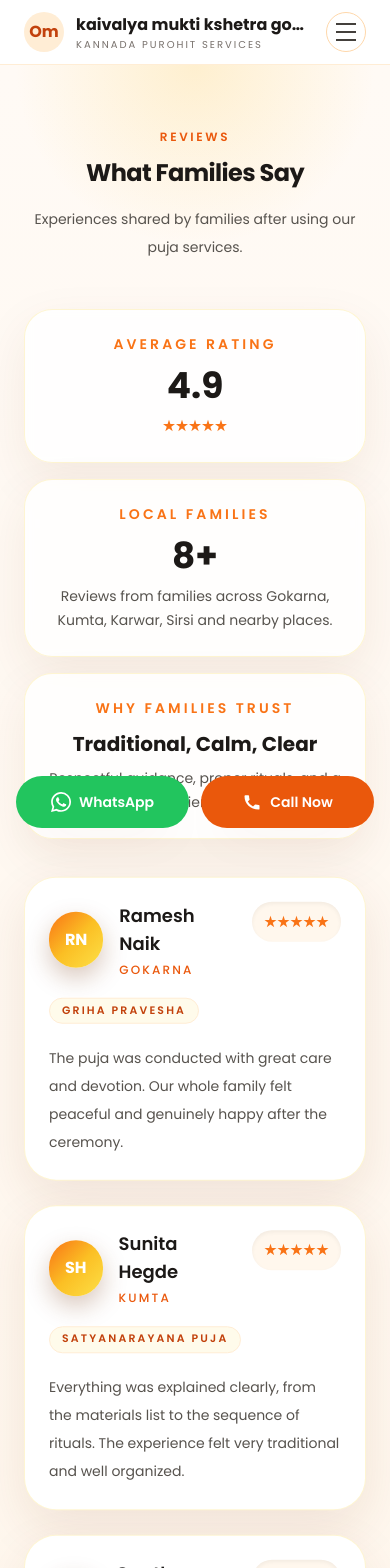
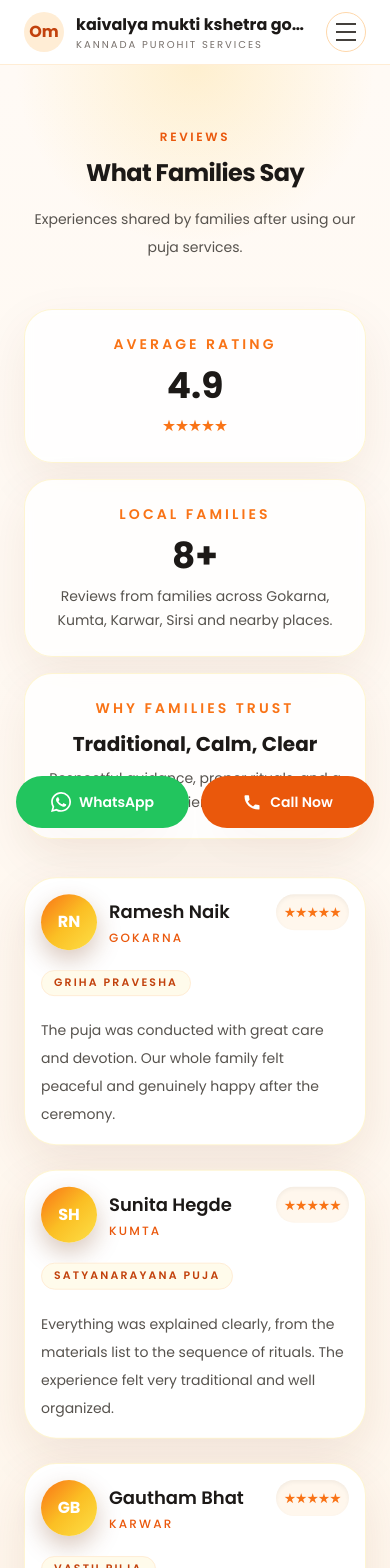
Before and after one commit to manjeshpatagar/Gokarn_purohit, a Next.js app: page /reviews in a window 390 px wide. Shown: the top 1568 px of the page. Built offline with nearby package versions, Linux system fonts and the light colour scheme.

Commit message:
improve review page responsiveness for all screen

```diff
--- a/app/reviews/ReviewsPageClient.tsx
+++ b/app/reviews/ReviewsPageClient.tsx
@@ -107,9 +107,9 @@ export function ReviewsPageClient() {
                   <div className="absolute left-5 top-5 inline-flex rounded-full border border-white/20 bg-black/25 px-4 py-2 text-[0.7rem] font-semibold uppercase tracking-[0.26em] text-white backdrop-blur-md">
                     {roomContent.badge}
                   </div>
-                  <div className="absolute inset-x-0 bottom-0 p-6 text-white sm:p-7">
-                    <h3 className="text-2xl font-bold">{roomContent.featureTitle}</h3>
-                    <p className="mt-3 max-w-2xl text-sm leading-7 text-orange-50/90">
+                  <div className="absolute inset-x-0 bottom-0 p-3 text-white sm:p-7">
+                    <h3 className="text-base font-bold leading-tight sm:text-2xl">{roomContent.featureTitle}</h3>
+                    <p className="mt-1 max-w-2xl text-[9px] leading-4 text-orange-50/90 sm:mt-3 sm:text-sm sm:leading-7">
                       {roomContent.featureBody}
                     </p>
                   </div>
@@ -119,9 +119,9 @@ export function ReviewsPageClient() {
                 {roomImages.slice(1).map((image, index) => (
                   <article
                     key={image}
-                    className="group overflow-hidden rounded-[1.6rem] border border-amber-100 bg-white/90 shadow-[0_20px_55px_rgba(120,53,15,0.1)] backdrop-blur-sm"
+                    className="group overflow-hidden rounded-[1.6rem] border border-amber-100 bg-white/90 shadow-[0_20px_55px_rgba(120,53,15,0.1)] backdrop-blur-sm lg:h-full"
                   >
-                    <div className="relative aspect-[4/3] overflow-hidden">
+                    <div className="relative aspect-[4/3] overflow-hidden lg:h-full lg:aspect-auto">
                       <Image
                         src={image}
                         alt={`${roomContent.title} ${index + 2}`}
--- a/components/ReviewCard.tsx
+++ b/components/ReviewCard.tsx
@@ -15,18 +15,18 @@ export function ReviewCard({ name, rating, text, location, service }: ReviewCard
     .toUpperCase();
 
   return (
-    <article className="group rounded-[2rem] border border-amber-100/80 bg-white p-6 shadow-[0_18px_50px_rgba(120,53,15,0.1)] transition duration-300 hover:-translate-y-2 hover:shadow-[0_24px_65px_rgba(120,53,15,0.16)]">
-      <div className="flex items-start justify-between gap-4">
-        <div className="flex items-center gap-4">
-          <div className="flex h-14 w-14 items-center justify-center rounded-full bg-gradient-to-br from-orange-500 via-amber-400 to-yellow-300 text-base font-bold text-white shadow-[0_10px_24px_rgba(120,53,15,0.28)]">
+    <article className="group min-w-0 rounded-[2rem] border border-amber-100/80 bg-white p-4 sm:p-6 shadow-[0_18px_50px_rgba(120,53,15,0.1)] transition duration-300 hover:-translate-y-2 hover:shadow-[0_24px_65px_rgba(120,53,15,0.16)]">
+      <div className="flex w-full min-w-0 items-start justify-between gap-2 sm:gap-4">
+        <div className="flex min-w-0 flex-1 items-center gap-3 sm:gap-4">
+          <div className="flex h-14 w-14 shrink-0 items-center justify-center rounded-full bg-gradient-to-br from-orange-500 via-amber-400 to-yellow-300 text-base font-bold text-white shadow-[0_10px_24px_rgba(120,53,15,0.28)]">
             {initials}
           </div>
           <div>
-            <h3 className="text-lg font-semibold text-stone-900">{name}</h3>
+            <h3 className="break-words text-lg font-semibold text-stone-900">{name}</h3>
             {location ? <p className="mt-1 text-xs font-medium uppercase tracking-[0.18em] text-orange-600">{location}</p> : null}
           </div>
         </div>
-        <div className="rounded-full bg-orange-50 px-3 py-2 text-orange-500 shadow-inner">
+        <div className="shrink-0 whitespace-nowrap rounded-full bg-orange-50 px-2 py-2 text-sm text-orange-500 shadow-inner sm:px-3 sm:text-base">
           {Array.from({ length: rating }, () => "★").join("")}
         </div>
       </div>
```
